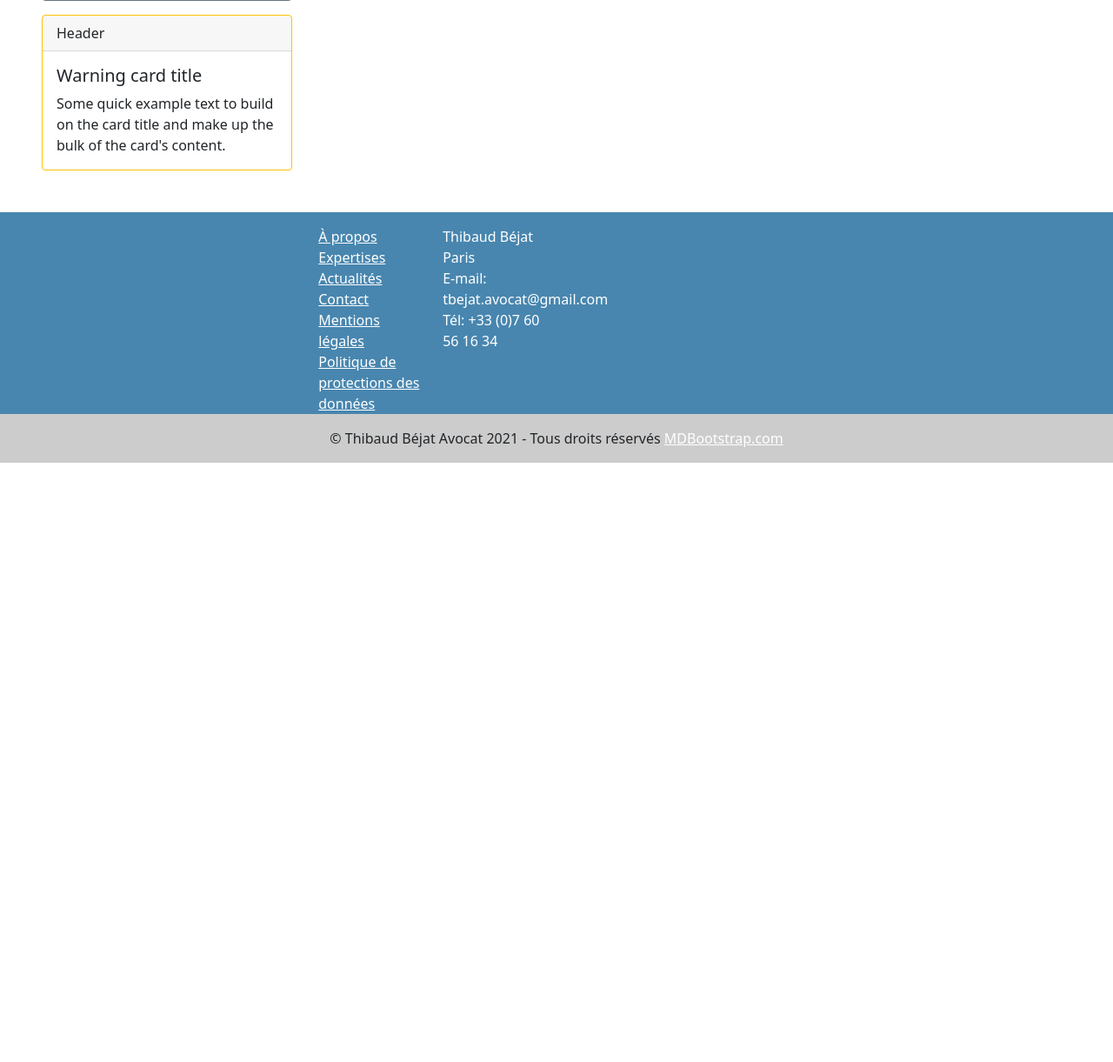
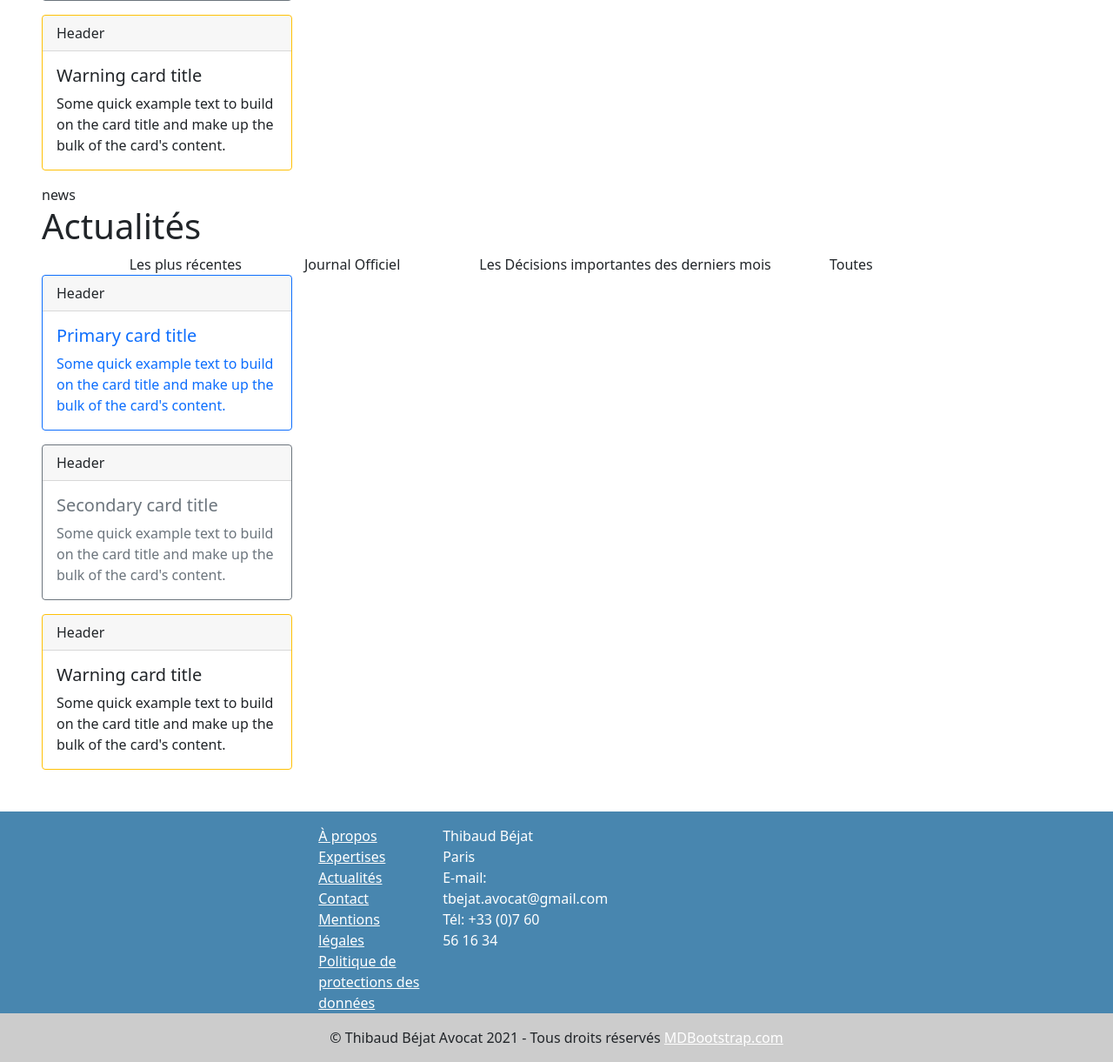
Before and after one commit to Olivier3231/projet3WCS, a Symfony app: template templates/form.html.twig in a window 1280 px wide. Shown: the part 757-1978 px from the top of the page at 87% size. Before the commit the page ends 1289 px from the top, so only its background shows below. Run offline with Twig, Linux system fonts and the light colour scheme; the template is opened without the code that fills it, so the values that code supplies are empty; some libraries are stand-ins or nearby versions.

Commit message:
add_news_template

```diff
--- a/templates/base.html.twig
+++ b/templates/base.html.twig
@@ -17,6 +17,8 @@
         </div>
         <div>{% include 'expertise.html.twig' %}
         </div>
+        <div>{% include 'news.html.twig' %}
+        </div>
 
     </main>
     <footer>{% include '_footer.html.twig' %}</footer>
--- a/templates/expertise.html.twig
+++ b/templates/expertise.html.twig
@@ -1,5 +1,5 @@
  {% block title %}EXPERTISES{% endblock %} {% block body %}
-<div class="card border-primary mb-3" style="max-width: 18rem;">
+<div class="card border-primary mb-3 d-flex justify-content-left" style="max-width: 18rem;">
     <div class="card-header">Header</div>
     <div class="card-body text-primary">
         <h5 class="card-title">Primary card title</h5>
@@ -13,7 +13,7 @@
         <p class="card-text">Some quick example text to build on the card title and make up the bulk of the card's content.</p>
     </div>
 </div>
-<div class="card border-warning mb-3" style="max-width: 18rem;">
+<div class="card border-warning mb-3 d-flex justify-content-right" style="max-width: 18rem;">
     <div class="card-header">Header</div>
     <div class="card-body">
         <h5 class="card-title">Warning card title</h5>
--- a/templates/news.html.twig
+++ b/templates/news.html.twig
@@ -1,24 +1,40 @@
- {% block title %}News{% endblock %} {% block body %}
+ {% block title %}news{% endblock %} {% block body %}
+<h1>Actualités</h1>
 
-<div class="card border-primary mb-3" style="max-width: 18rem;">
-    <div class="card-header">Header</div>
-    <div class="card-body text-primary">
-        <h5 class="card-title">Primary card title</h5>
-        <p class="card-text">Some quick example text to build on the card title and make up the bulk of the card's content.</p>
+<div class="row">
+    <div class="col-1"></div>
+    <div class="col-2">
+        <a herf="">Les plus récentes </a>
+    </div>
+    <div class="col-2">
+        <a herf="">Journal Officiel </a>
+    </div>
+    <div class="col-4">
+        <a herf="">Les Décisions importantes des derniers mois  </a>
+    </div>
+    <div class="col-3">
+        <a herf="">Toutes </a>
     </div>
 </div>
-<div class="card border-secondary mb-3" style="max-width: 18rem;">
-    <div class="card-header">Header</div>
-    <div class="card-body text-secondary">
-        <h5 class="card-title">Secondary card title</h5>
-        <p class="card-text">Some quick example text to build on the card title and make up the bulk of the card's content.</p>
+<div class=" card border-primary mb-3 " style="max-width: 18rem; ">
+    <div class="card-header ">Header</div>
+    <div class="card-body text-primary ">
+        <h5 class="card-title ">Primary card title</h5>
+        <p class="card-text ">Some quick example text to build on the card title and make up the bulk of the card's content.</p>
     </div>
 </div>
-<div class="card border-warning mb-3" style="max-width: 18rem;">
-    <div class="card-header">Header</div>
-    <div class="card-body">
-        <h5 class="card-title">Warning card title</h5>
-        <p class="card-text">Some quick example text to build on the card title and make up the bulk of the card's content.</p>
+<div class="card border-secondary mb-3 " style="max-width: 18rem; ">
+    <div class="card-header ">Header</div>
+    <div class="card-body text-secondary ">
+        <h5 class="card-title ">Secondary card title</h5>
+        <p class="card-text ">Some quick example text to build on the card title and make up the bulk of the card's content.</p>
+    </div>
+</div>
+<div class="card border-warning mb-3 " style="max-width: 18rem; ">
+    <div class="card-header ">Header</div>
+    <div class="card-body ">
+        <h5 class="card-title ">Warning card title</h5>
+        <p class="card-text ">Some quick example text to build on the card title and make up the bulk of the card's content.</p>
     </div>
 </div>
 {% endblock %}
```
